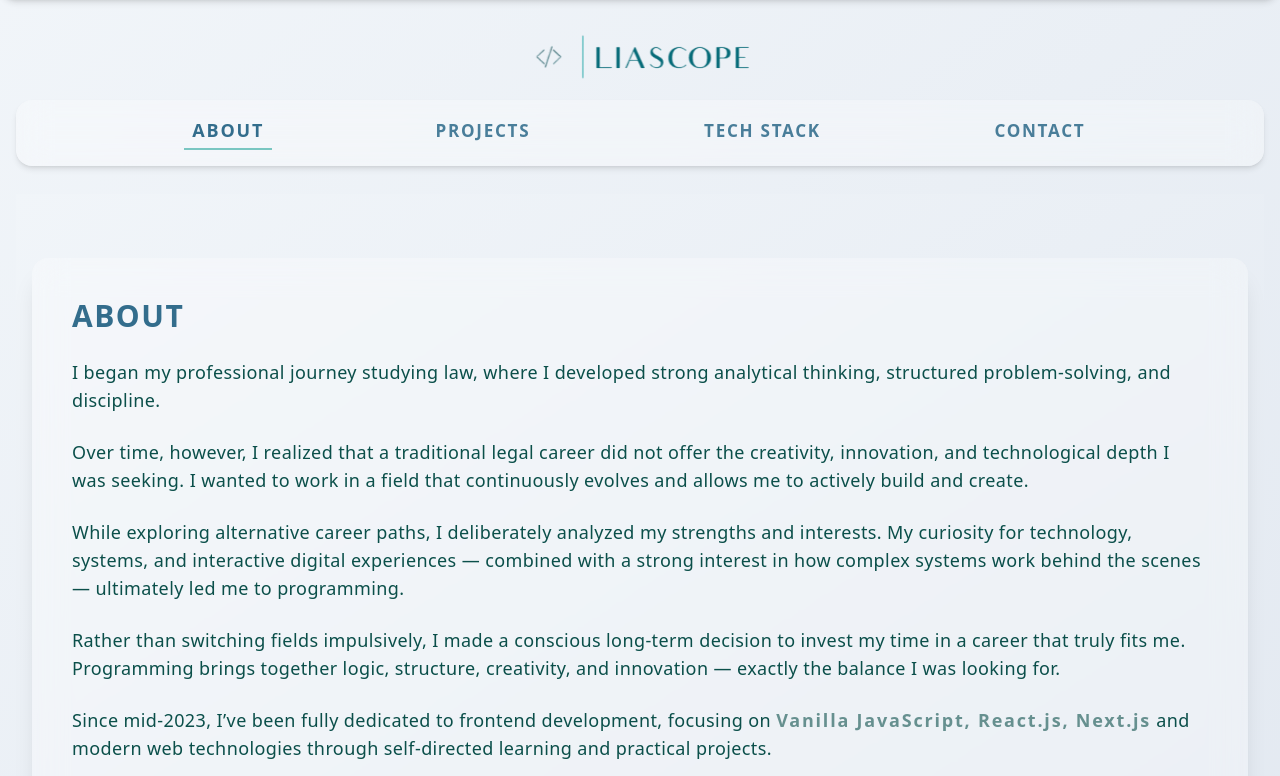
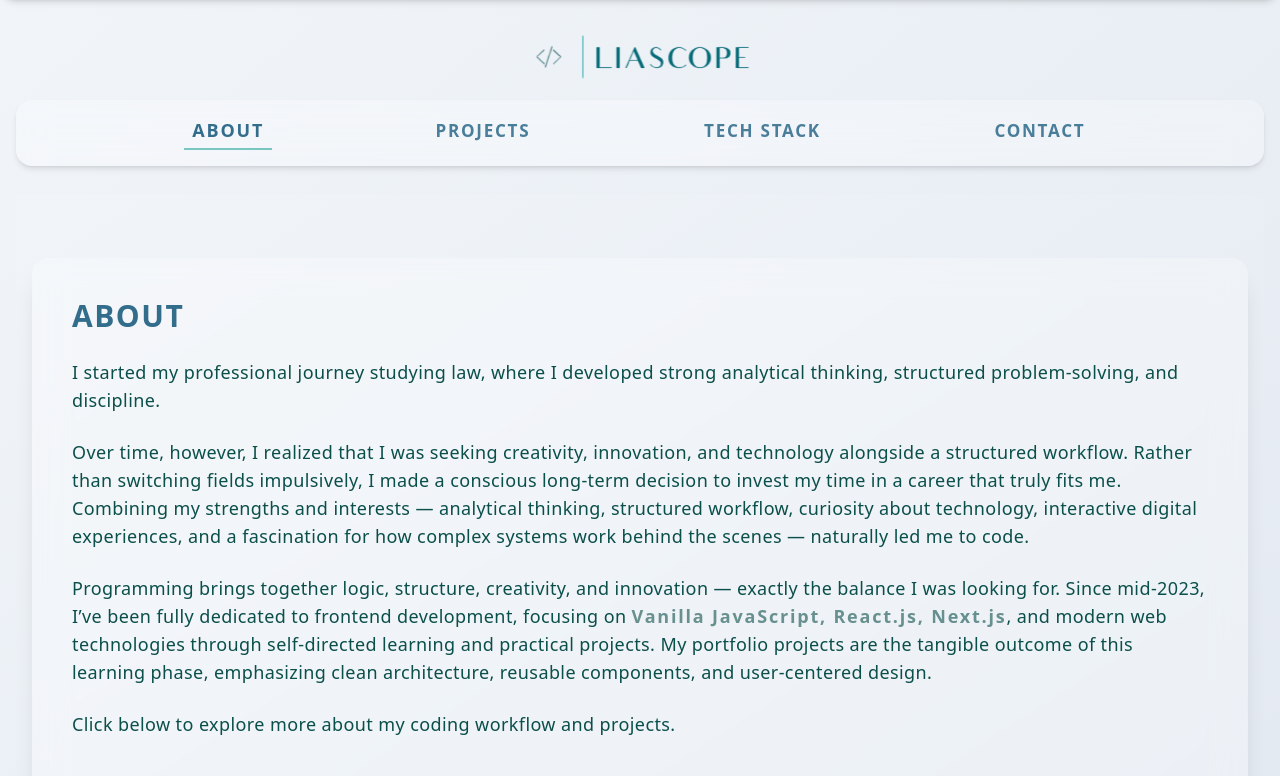
Before and after one commit to liascope/portfolio, a Next.js app: page /about in a window 1280 px wide. Shown: the top 776 px of the page. Built offline with nearby package versions, Linux system fonts and the light colour scheme.

Commit message:
docs:fixed content for About.js

```diff
--- a/app/_components/Pages/About.js
+++ b/app/_components/Pages/About.js
@@ -13,18 +13,19 @@ export default function About() {
         <h1 className="sm:text-3xl text-2xl uppercase font-bold mb-6 sm:tracking-wider text-sky-900/80">About</h1>
       <article className="sm:text-lg text-sm flex flex-col gap-6">
   <p>
-      I began my professional journey studying law, where I developed strong analytical thinking, structured problem-solving, and discipline.
+    I started my professional journey studying law, where I developed strong analytical thinking, structured problem-solving, and discipline.
   </p>
   <p>
-        Over time, however, I realized that a traditional legal career did not offer the creativity, innovation, and technological depth I was seeking. I wanted to work in a field that continuously evolves and allows me to actively build and create.
+    Over time, however, I realized that I was seeking creativity, innovation, and technology alongside a structured workflow. Rather than switching fields impulsively, I made a conscious long-term decision to invest my time in a career that truly fits me. Combining my strengths and interests — analytical thinking, structured workflow, curiosity about technology, interactive digital experiences, and a fascination for how complex systems work behind the scenes — naturally led me to code.
   </p>
   <p>
-        While exploring alternative career paths, I deliberately analyzed my strengths and interests. My curiosity for technology, systems, and interactive digital experiences — combined with a strong interest in how complex systems work behind the scenes — ultimately led me to programming.
+    Programming brings together logic, structure, creativity, and innovation — exactly the balance I was looking for. Since mid-2023, I’ve been fully dedicated to frontend development, focusing on <strong className="text-teal-900/60 tracking-widest">Vanilla JavaScript, React.js, Next.js</strong>, and modern web technologies through self-directed learning and practical projects. My portfolio projects are the tangible outcome of this learning phase, emphasizing clean architecture, reusable components, and user-centered design.
   </p>
-        <p>Rather than switching fields impulsively, I made a conscious long-term decision to invest my time in a career that truly fits me. Programming brings together logic, structure, creativity, and innovation — exactly the balance I was looking for.</p>
+  <p>
+    Click below to explore more about my coding workflow and projects.
+  </p>
+</article>
 
-        <p>Since mid-2023, I’ve been fully dedicated to frontend development, focusing on <strong className="text-teal-900/60 tracking-widest">Vanilla JavaScript, React.js, Next.js</strong> and modern web technologies through self-directed learning and practical projects.</p>
-           </article>
 
           <div
         onClick={() => setOpen(!open)}
```
Lines whose indentation alone changed are shown as unchanged.
